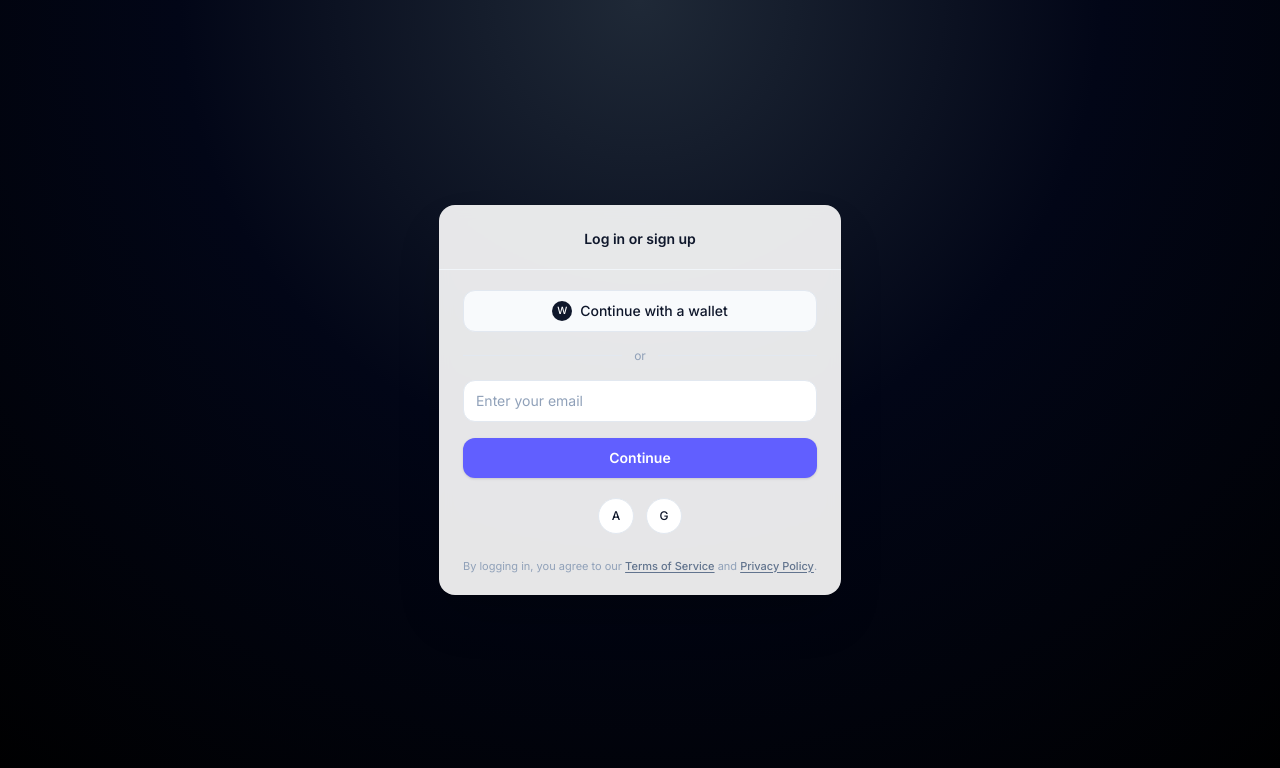
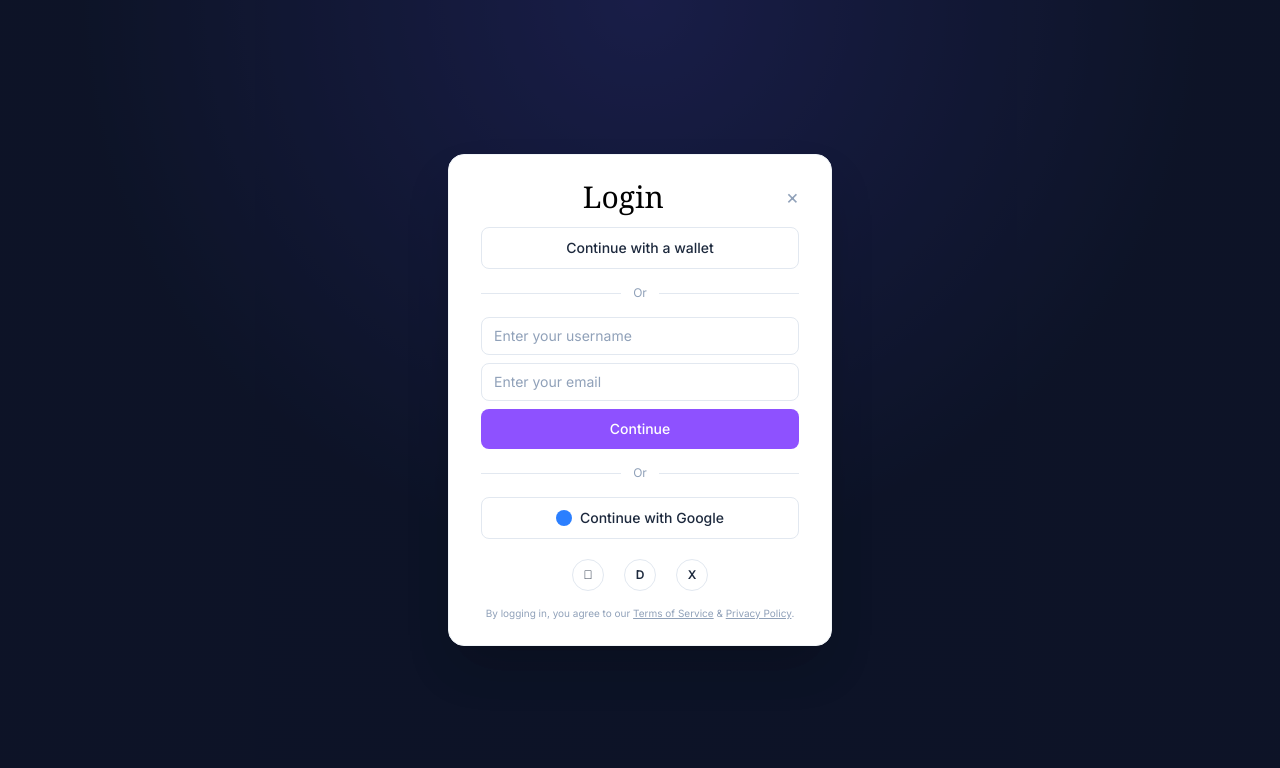
Before and after one commit to tiankay999/Steeze-Exchange, a Next.js app: page /login in a window 1280 px wide. Shown: the top 768 px of the page. Built offline with nearby package versions, Linux system fonts and the light colour scheme.

Commit message:
made the signup page ad also made a little touches to the login too

```diff
--- a/app/login/page.tsx
+++ b/app/login/page.tsx
@@ -1,78 +1,129 @@
+"use client";
 
+import React, { useState } from "react";
 
+export default function LoginPage() {
+  const [username, setUsername] = useState("");
+  const[password,setPassword]=useState("")
 
-export default function Login() {
+  const handleSubmit = (e: React.FormEvent) => {
+    e.preventDefault();
+    // TODO: handle your login / signup logic here
+
+  };
+
   return (
-    <div className="min-h-screen flex items-center justify-center bg-neutral-950 bg-[radial-gradient(circle_at_top,_#1f2937_0,_#020617_45%,_#000_100%)]">
-      <div className="relative">
-        <div className="mx-auto w-full max-w-md rounded-2xl bg-white/90 shadow-2xl ring-1 ring-black/5 backdrop-blur-sm">
-          <div className="px-6 pt-6 pb-5 border-b border-slate-100">
-            <p className="text-center text-sm font-semibold text-slate-900">
-              Log in or sign up
-            </p>
+    <main className="min-h-screen w-full bg-slate-900/60 flex items-center justify-center">
+      {/* blurred background mock (optional) */}
+      <div className="fixed inset-0 -z-10 bg-slate-900">
+        <div className="h-full w-full bg-[radial-gradient(circle_at_top,_#4f46e5_0,_#020617_55%)] opacity-40" />
       </div>
 
-          <div className="px-6 py-5 space-y-4">
-            <button className="flex w-full items-center justify-center gap-2 rounded-xl border border-slate-200 bg-slate-50 px-4 py-2.5 text-sm font-medium text-slate-900 transition hover:bg-slate-100">
-              <span className="inline-flex h-5 w-5 items-center justify-center rounded-full bg-slate-900 text-[10px] text-white">
-                W
+      {/* Modal card */}
+      <div className="w-full max-w-sm bg-white rounded-2xl shadow-2xl px-8 py-6 border border-slate-100">
+        {/* Close icon row */}
+        <div className="flex items-center justify-between mb-3">
+          <span className="text-3xl font-medium text-black mx-auto mr-5 font-serif ">
+        Login
           </span>
-              <span>Continue with a wallet</span>
+          {/* fake close icon to match UI */}
+          <button
+            type="button"
+            className="ml-auto text-slate-400 hover:text-slate-600 text-xl leading-none"
+          >
+            ×
+          </button>
+        </div>
+
+        <form onSubmit={handleSubmit} className="space-y-4">
+          {/* Continue with wallet */}
+          <button
+            type="button"
+            className="w-full rounded-lg border border-slate-200 bg-white py-2.5 text-sm font-medium text-slate-800 hover:bg-slate-50 transition"
+          >
+            Continue with a wallet
           </button>
 
+          {/* Divider */}
           <div className="flex items-center gap-3 text-xs text-slate-400">
             <div className="h-px flex-1 bg-slate-200" />
-              <span>or</span>
+            <span>Or</span>
             <div className="h-px flex-1 bg-slate-200" />
           </div>
 
+          {/* Email input + continue */}
           <div className="space-y-2">
-              <label htmlFor="email" className="sr-only">
-                Email
-              </label>
             <input
-                id="email"
+              type="text"
+              required
+              value={username}
+              onChange={(e) => setUsername(e.target.value)}
+              placeholder="Enter your username"
+              className="w-full rounded-lg border border-slate-200 px-3 py-2 text-sm text-slate-900 placeholder:text-slate-400 focus:outline-none focus:ring-2 focus:ring-violet-400 focus:border-transparent"
+            />
+            <input
               type="email"
+              required
+              value={password}
+              onChange={(e) => setPassword(e.target.value)}
               placeholder="Enter your email"
-                className="w-full rounded-xl border border-slate-200 bg-white px-3 py-2.5 text-sm text-slate-900 placeholder:text-slate-400 focus:border-transparent focus:outline-none focus:ring-2 focus:ring-indigo-500"
+              className="w-full rounded-lg border border-slate-200 px-3 py-2 text-sm text-slate-900 placeholder:text-slate-400 focus:outline-none focus:ring-2 focus:ring-violet-400 focus:border-transparent"
             />
+            <button
+              type="submit"
+              className="w-full rounded-lg bg-violet-500 py-2.5 text-sm font-medium text-white hover:bg-violet-600 transition"
+            >
+              Continue
+            </button>
           </div>
 
-            <button className="w-full rounded-xl bg-indigo-500 px-4 py-2.5 text-sm font-semibold text-white shadow-sm transition hover:bg-indigo-600 focus-visible:outline-none focus-visible:ring-2 focus-visible:ring-indigo-500">
-              Continue
+          {/* Divider */}
+          <div className="flex items-center gap-3 text-xs text-slate-400">
+            <div className="h-px flex-1 bg-slate-200" />
+            <span>Or</span>
+            <div className="h-px flex-1 bg-slate-200" />
+          </div>
+
+          {/* Google button */}
+          <button
+            type="button"
+            className="w-full rounded-lg border border-slate-200 bg-white py-2.5 text-sm font-medium text-slate-800 flex items-center justify-center gap-2 hover:bg-slate-50 transition"
+          >
+            {/* simple Google dot (replace with real logo if you want) */}
+            <span className="h-4 w-4 rounded-full bg-blue-500" />
+            <span>Continue with Google</span>
           </button>
 
-            <div className="flex items-center justify-center gap-3 pt-1">
-              <button className="flex h-9 w-9 items-center justify-center rounded-full border border-slate-200 bg-white text-xs font-medium text-slate-900 hover:bg-slate-50">
-                A
+          {/* Social icons row */}
+          <div className="flex items-center justify-center gap-5 pt-1">
+            <button
+              type="button"
+              className="h-8 w-8 rounded-full border border-slate-200 flex items-center justify-center text-xs font-semibold text-slate-800 hover:bg-slate-50"
+            >
+              
             </button>
-              <button className="flex h-9 w-9 items-center justify-center rounded-full border border-slate-200 bg-white text-xs font-medium text-slate-900 hover:bg-slate-50">
-                G
+            <button
+              type="button"
+              className="h-8 w-8 rounded-full border border-slate-200 flex items-center justify-center text-xs font-semibold text-slate-800 hover:bg-slate-50"
+            >
+              D
+            </button>
+            <button
+              type="button"
+              className="h-8 w-8 rounded-full border border-slate-200 flex items-center justify-center text-xs font-semibold text-slate-800 hover:bg-slate-50"
+            >
+              X
             </button>
           </div>
-          </div>
+        </form>
 
-          <div className="px-6 pb-5 pt-1">
-            <p className="text-center text-[11px] leading-relaxed text-slate-400">
+        {/* Terms text */}
+        <p className="mt-4 text-[10px] text-center text-slate-400 leading-snug">
           By logging in, you agree to our{" "}
-              <a
-                href="#"
-                className="font-medium text-slate-500 underline underline-offset-2"
-              >
-                Terms of Service
-              </a>{" "}
-              and{" "}
-              <a
-                href="#"
-                className="font-medium text-slate-500 underline underline-offset-2"
-              >
-                Privacy Policy
-              </a>
-              .
+          <span className="underline cursor-pointer">Terms of Service</span> &amp;{" "}
+          <span className="underline cursor-pointer">Privacy Policy</span>.
         </p>
       </div>
-        </div>
-      </div>
-    </div>
+    </main>
   );
 }
--- a/app/signup/page.tsx
+++ b/app/signup/page.tsx
@@ -0,0 +1,196 @@
+"use client";
+
+import React, { useState } from "react";
+
+export default function SignupPage() {
+  const [fullName, setFullName] = useState("");
+  const [userName, setUserName] = useState("");
+  const [email, setEmail] = useState("");
+  const [password, setPassword] = useState("");
+  const [confirmPassword, setConfirmPassword] = useState("");
+  const [error, setError] = useState("");
+  const[loading,setLoading]=useState(false)
+  const handleSubmit = (e: React.FormEvent<HTMLFormElement>) => {
+    e.preventDefault();
+    setError("");
+    setLoading(true)
+
+    if (password !== confirmPassword) {
+      setError("Passwords do not match,Try again");
+      return;
+    }
+
+    // TODO: send signup data to backend
+    console.log({
+      fullName,
+      userName,
+      email,
+      password,
+      confirmPassword,
+    });
+  };
+
+  return (
+    <main className="min-h-screen w-full bg-slate-900/60 flex items-center justify-center">
+      {/* blurred background */}
+      <div className="fixed inset-0 -z-10 bg-slate-900">
+        <div className="h-full w-full bg-[radial-gradient(circle_at_top,_#4f46e5_0,_#020617_55%)] opacity-40" />
+      </div>
+
+      {/* Modal card */}
+      <div className="w-full max-w-sm bg-white rounded-2xl shadow-2xl px-8 py-6 border border-slate-100">
+        {/* Header */}
+        <div className="flex items-center justify-between mb-3">
+          <span className="text-3xl font-medium text-black mx-auto mr-5 font-serif">
+            Sign up
+          </span>
+          <button
+            type="button"
+            className="ml-auto text-slate-400 hover:text-slate-600 text-xl leading-none"
+          >
+            ×
+          </button>
+        </div>
+
+        <form onSubmit={handleSubmit} className="space-y-4">
+          {/* Sign up with wallet */}
+          <button
+            type="button"
+            className="w-full rounded-lg border border-slate-200 bg-white py-2.5 text-sm font-medium text-slate-800 hover:bg-slate-50 transition"
+          >
+            Sign up with a wallet
+          </button>
+
+          {/* Divider */}
+          <div className="flex items-center gap-3 text-xs text-slate-400">
+            <div className="h-px flex-1 bg-slate-200" />
+            <span>Or</span>
+            <div className="h-px flex-1 bg-slate-200" />
+          </div>
+
+          {/* Name */}
+          <div className="space-y-1">
+            <label className="text-xs text-slate-600">Full name</label>
+            <input
+              type="text"
+              required
+              value={fullName}
+              onChange={(e) => setFullName(e.target.value)}
+              placeholder="Enter your name"
+              className="w-full rounded-lg border border-slate-200 px-3 py-2 text-sm text-slate-900 placeholder:text-slate-400 focus:outline-none focus:ring-2 focus:ring-violet-400 focus:border-transparent"
+            />
+          </div>
+
+          {/* Username */}
+          <div className="space-y-1">
+            <label className="text-xs text-slate-600">Username</label>
+            <input
+              type="text"
+              required
+              value={userName}
+              onChange={(e) => setUserName(e.target.value)}
+              placeholder="@steeze_tech"
+              className="w-full rounded-lg border border-slate-200 px-3 py-2 text-sm text-slate-900 placeholder:text-slate-400 focus:outline-none focus:ring-2 focus:ring-violet-400 focus:border-transparent"
+            />
+          </div>
+
+          {/* Email */}
+          <div className="space-y-1">
+            <label className="text-xs text-slate-600">Email</label>
+            <input
+              type="email"
+              required
+              value={email}
+              onChange={(e) => setEmail(e.target.value)}
+              placeholder="you@example.com"
+              className="w-full rounded-lg border border-slate-200 px-3 py-2 text-sm text-slate-900 placeholder:text-slate-400 focus:outline-none focus:ring-2 focus:ring-violet-400 focus:border-transparent"
+            />
+          </div>
+
+          {/* Password */}
+          <div className="space-y-1">
+            <label className="text-xs text-slate-600">Password</label>
+            <input
+              type="password"
+              required
+              value={password}
+              onChange={(e) => setPassword(e.target.value)}
+              placeholder="Enter password"
+              className="w-full rounded-lg border border-slate-200 px-3 py-2 text-sm text-slate-900 placeholder:text-slate-400 focus:outline-none focus:ring-2 focus:ring-violet-400 focus:border-transparent"
+            />
+          </div>
+
+          {/* Confirm Password */}
+          <div className="space-y-1">
+            <label className="text-xs text-slate-600">Confirm password</label>
+            <input
+              type="password"
+              required
+              value={confirmPassword}
+              onChange={(e) => setConfirmPassword(e.target.value)}
+              placeholder="Re-enter password"
+              className="w-full rounded-lg border border-slate-200 px-3 py-2 text-sm text-slate-900 placeholder:text-slate-400 focus:outline-none focus:ring-2 focus:ring-violet-400 focus:border-transparent"
+            />
+          </div>
+
+          {error && (
+            <p className="text-xs text-red-500 text-center -mt-1">{error}</p>
+          )}
+
+          {/* Submit */}
+          <button
+            type="submit"
+            className="w-full rounded-lg bg-violet-500 py-2.5 text-sm font-medium text-white hover:bg-violet-600 transition mt-1"
+          >
+           {loading?"Creating Account":"Create Account "}
+          </button>
+
+          {/* Divider */}
+          <div className="flex items-center gap-3 text-xs text-slate-400 pt-1">
+            <div className="h-px flex-1 bg-slate-200" />
+            <span>Or</span>
+            <div className="h-px flex-1 bg-slate-200" />
+          </div>
+
+          {/* Google sign up */}
+          <button
+            type="button"
+            className="w-full rounded-lg border border-slate-200 bg-white py-2.5 text-sm font-medium text-slate-800 flex items-center justify-center gap-2 hover:bg-slate-50 transition"
+          >
+            <span className="h-4 w-4 rounded-full bg-blue-500" />
+            <span>Sign up with Google</span>
+          </button>
+
+          {/* Social icons row */}
+          <div className="flex items-center justify-center gap-5 pt-1">
+            <button
+              type="button"
+              className="h-8 w-8 rounded-full border border-slate-200 flex items-center justify-center text-xs font-semibold text-slate-800 hover:bg-slate-50"
+            >
+              
+            </button>
+            <button
+              type="button"
+              className="h-8 w-8 rounded-full border border-slate-200 flex items-center justify-center text-xs font-semibold text-slate-800 hover:bg-slate-50"
+            >
+              D
+            </button>
+            <button
+              type="button"
+              className="h-8 w-8 rounded-full border border-slate-200 flex items-center justify-center text-xs font-semibold text-slate-800 hover:bg-slate-50"
+            >
+              X
+            </button>
+          </div>
+        </form>
+
+        {/* Terms text */}
+        <p className="mt-4 text-[10px] text-center text-slate-400 leading-snug">
+          By creating an account, you agree to our{" "}
+          <span className="underline cursor-pointer">Terms of Service</span> &amp;{" "}
+          <span className="underline cursor-pointer">Privacy Policy</span>.
+        </p>
+      </div>
+    </main>
+  );
+}
```
Also changed, not shown: app/page.tsx (+4 -8 lines). Lines whose indentation alone changed are shown as unchanged.
